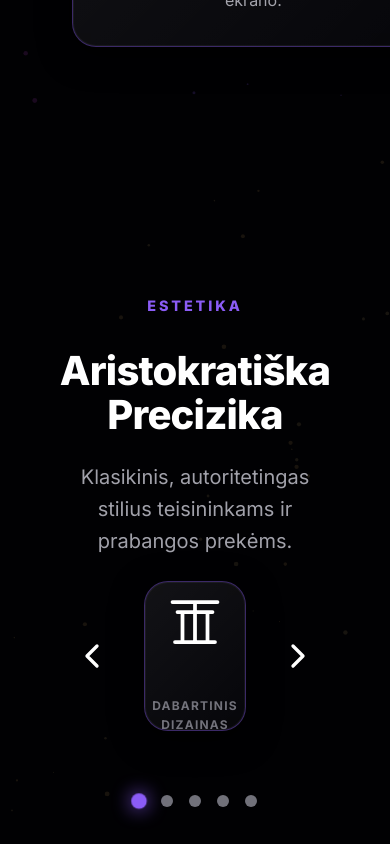
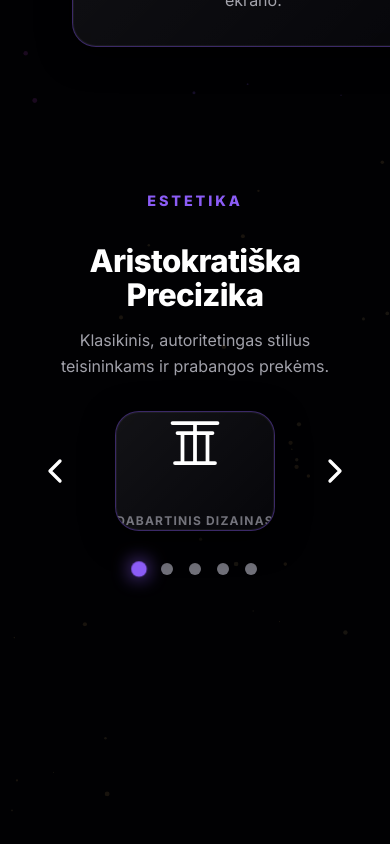
Before and after one commit to abunagas/adviseLFW, a React (Vite) app: page / in a window 390 px wide. Shown: the part 1960-2804 px from the top of the page. Built offline with nearby package versions, Linux system fonts and the light colour scheme.

Commit message:
Fix: Final mobile alignment and layout refinements

```diff
--- a/src/components/EstetikaSection.css
+++ b/src/components/EstetikaSection.css
@@ -115,12 +115,51 @@
 }
 
 @media (max-width: 768px) {
+    .estetika-section {
+        height: auto !important;
+        min-height: 100vh !important;
+        padding: 60px 0 !important;
+        display: block !important;
+        max-height: none !important;
+    }
+
+    .estetika-container {
+        padding: 0 1.25rem !important;
+        width: 100% !important;
+        max-width: 100% !important;
+    }
+
+    .estetika-content {
+        max-width: 100% !important;
+        padding: 0 1rem !important;
+    }
+
     .estetika-nav {
-        gap: 1rem;
+        gap: 1.5rem;
+        flex-direction: row;
+        justify-content: center;
+        align-items: center;
+        margin-bottom: 2rem;
     }
 
     .estetika-preview-card {
-        width: 200px;
-        height: 150px;
+        width: 160px;
+        height: 120px;
+        flex-shrink: 0;
+    }
+
+    .estetika-title {
+        font-size: clamp(1.8rem, 8vw, 2.5rem);
+        margin-bottom: 1rem;
+    }
+
+    .estetika-description {
+        font-size: 1rem;
+        height: auto;
+        margin-bottom: 2rem;
+    }
+
+    .preview-icon {
+        font-size: 3rem;
     }
 }
```
